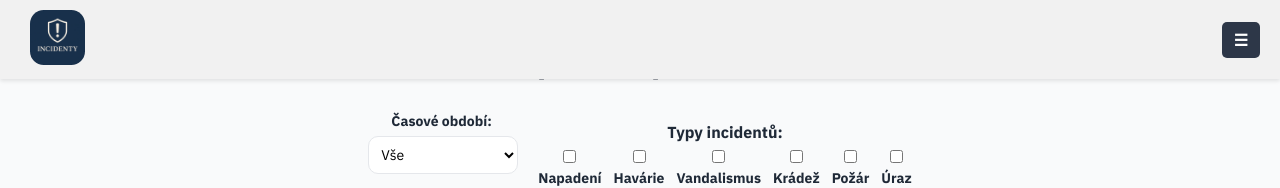
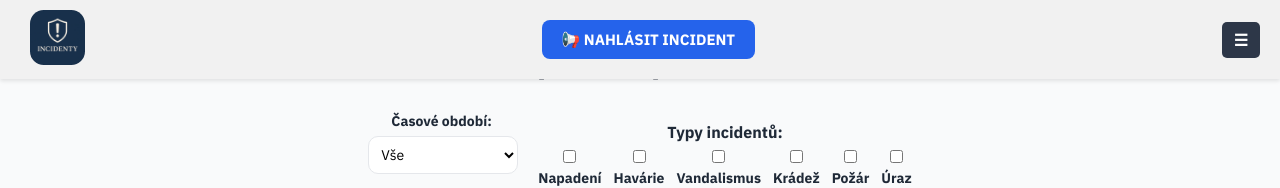
Before and after one commit to jakethegrappler/Incidenty, a React (Vite) app in the folder FrontEnd/: page /home in a window 1280 px wide. Shown: the top 188 px of the page. Built offline with nearby package versions, Linux system fonts and the light colour scheme; no server answers.

Commit message:
upload photo button

```diff
--- a/FrontEnd/src/components/Header.jsx
+++ b/FrontEnd/src/components/Header.jsx
@@ -30,6 +30,9 @@ function Header() {
             <div className="logo-container">
                 <img src={logo} alt="logo picture" className="logo" onClick={navigateHome} />
             </div>
+            <div className="center-button-wrapper">
+                <a href="/report" className="reportB">📢 NAHLÁSIT INCIDENT</a>
+            </div>
             <div className="menu-wrapper">
                 <button className="menu-toggle" onClick={toggleMenu}>
                     ☰
--- a/FrontEnd/src/css/Header.css
+++ b/FrontEnd/src/css/Header.css
@@ -26,6 +26,28 @@
 .menu-wrapper {
     position: relative;
 }
+
+.center-button-wrapper {
+    flex: 1;
+    display: flex;
+    justify-content: center;
+}
+
+.reportB {
+    background-color: #2563eb;
+    color: white;
+    padding: 10px 20px;
+    border-radius: 8px;
+    text-decoration: none;
+    font-weight: bold;
+    font-size: 15px;
+    transition: background-color 0.3s ease;
+}
+
+.reportB:hover {
+    background-color: #1e40af;
+}
+
 
 .menu-toggle {
     background-color: #2d3748;
--- a/FrontEnd/src/pages/Home.jsx
+++ b/FrontEnd/src/pages/Home.jsx
@@ -96,10 +96,10 @@ function MapPage() {
                 <label>
                     Časové období:&nbsp;
                     <select value={selectedDays} onChange={(e) => setSelectedDays(Number(e.target.value))}>
-                        <option value={0}>Vše</option>
                         <option value={7}>Posledních 7 dní</option>
                         <option value={14}>Posledních 14 dní</option>
                         <option value={31}>Posledních 31 dní</option>
+                        <option value={0}>Vše</option>
                     </select>
                 </label>
 
```
